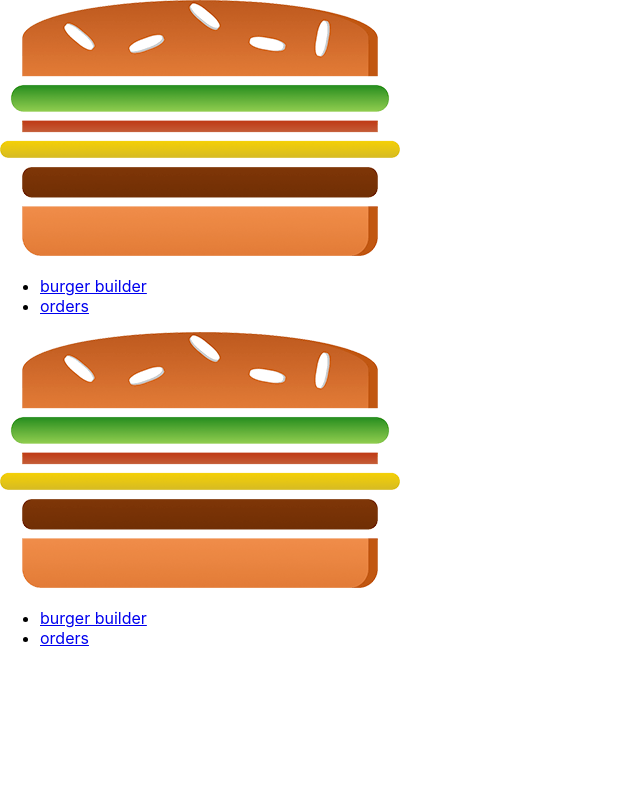
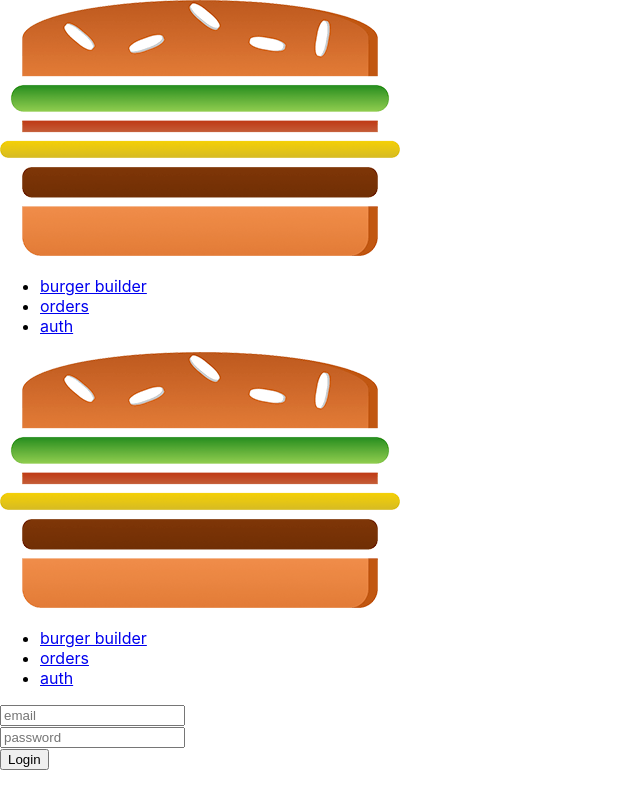
Before and after one commit to helping083/react-app-test, a React app in the folder my-app/: page /auth in a window 1280 px wide. Shown: the whole page, without its empty margins (0-640 px from the left). Built offline with nearby package versions, Linux system fonts and the light colour scheme.

Commit message:
create auth

```diff
--- a/my-app/src/App.js
+++ b/my-app/src/App.js
@@ -4,6 +4,8 @@ import BurgerBuilder from './components/BurgerBuilder/BurgerBuilder';
 import Checkout from './hoc/Checkout/Checkout';
 import Orders from './components/Orders/Orders';
 import { Route ,Switch } from 'react-router-dom';
+import Auth from './pages/Auth/Auth';
+
 
 class App extends Component {
 
@@ -15,6 +17,7 @@ class App extends Component {
           <Switch>
             <Route path="/checkout"  component={Checkout}/>
             <Route path="/orders" component={Orders}/>
+            <Route path="/auth" component={Auth}/>
             <Route path="/" exact component={BurgerBuilder}/>
           </Switch>
         </Layout>
--- a/my-app/src/components/BurgerBuilder/BurgerBuilder.js
+++ b/my-app/src/components/BurgerBuilder/BurgerBuilder.js
@@ -109,6 +109,7 @@ class BurgerBuilder extends Component {
                     {orderSummary}
                 </Modal>
                {burger}
+               {/* <FormikForm/> */}
             </Auxialuary>
         );
     }
--- a/my-app/src/components/Navigation/NavigationItems/NavigationItems.js
+++ b/my-app/src/components/Navigation/NavigationItems/NavigationItems.js
@@ -10,6 +10,9 @@ const navigationItems = (props) => (
         <NavigationItem link="/orders">
            orders
         </NavigationItem>
+        <NavigationItem link="/auth">
+           auth
+        </NavigationItem>
     </ul>
 );
 
--- /dev/null
+++ b/my-app/src/pages/Auth/Auth.js
@@ -0,0 +1,85 @@
+import React, { Component } from 'react';
+import Input from '../../components/UI-parts/Input/Input';
+import Button from '../../components/UI-parts/Button/Button';
+
+class Auth extends Component {
+    constructor(props) {
+        super(props);
+    }
+    state = {
+        controls: {
+            email:  {
+                elementhType: 'input',
+                elementConfig: {
+                    type: 'email',
+                    placeholder: 'email'
+                },
+                value: '',
+                validation: {
+                    required: true,
+                    isEmail: true
+                },
+                valid: false,
+                touched: false
+            },
+            password:  {
+                elementhType: 'input',
+                elementConfig: {
+                    type: 'password',
+                    placeholder: 'password'
+                },
+                value: '',
+                validation: {
+                    required: true,
+                    minLength: 6
+                },
+                valid: false,
+                touched: false
+            }
+        }
+    }
+    checlValidationAuth = (value, rules, inputin) => {
+        let isValid = true;
+          if (rules.required) {
+            isValid = value.trim() !=='' && isValid;
+          }
+        return isValid;
+    }
+    inputChanged = (event, inputIndent) => {
+
+    }
+
+    render() {
+        const fromElementsArray = [];
+        for (let key in this.state.controls) {
+            fromElementsArray.push({
+                id: key,
+                config: this.state.controls[key]
+            })
+        }
+
+        const form = fromElementsArray.map((item, index)=>{
+            return (
+                <Input
+                  key={item.id}
+                  invalid={!item.config.valid}
+                  elementhType={item.config.elementhType}
+                  elementConfig={item.config.elementConfig}
+                  value={item.config.value}
+                  valueType={item.config.elementConfig.placeholder}
+                  shouldValidate={item.config.validation}
+                  touched={item.config.touched}
+                  changed={(event)=>this.inputChanged(event, item.id)}/>
+            );
+        })
+        return (
+            <div>
+                <form>
+                      {form}
+                     <Button btnType="Success">Login</Button>
+                </form>
+            </div>
+        )
+    };
+};
+export default Auth;
```
Also changed, not shown: my-app/src/components/UI-parts/formik-form/formikForm.js (+7 -2 lines), my-app/src/store/reducers/order.js (+13 -6 lines).
